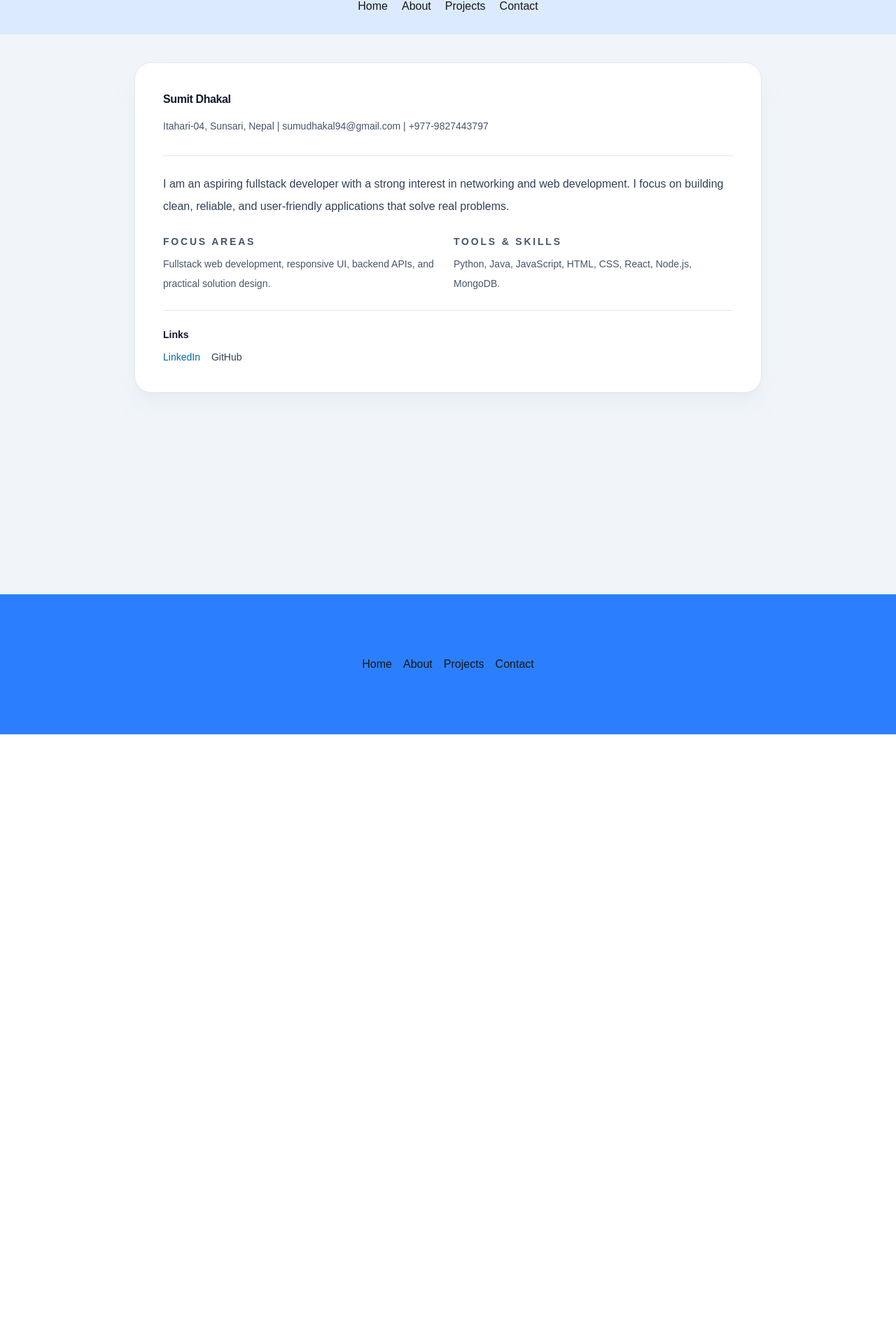
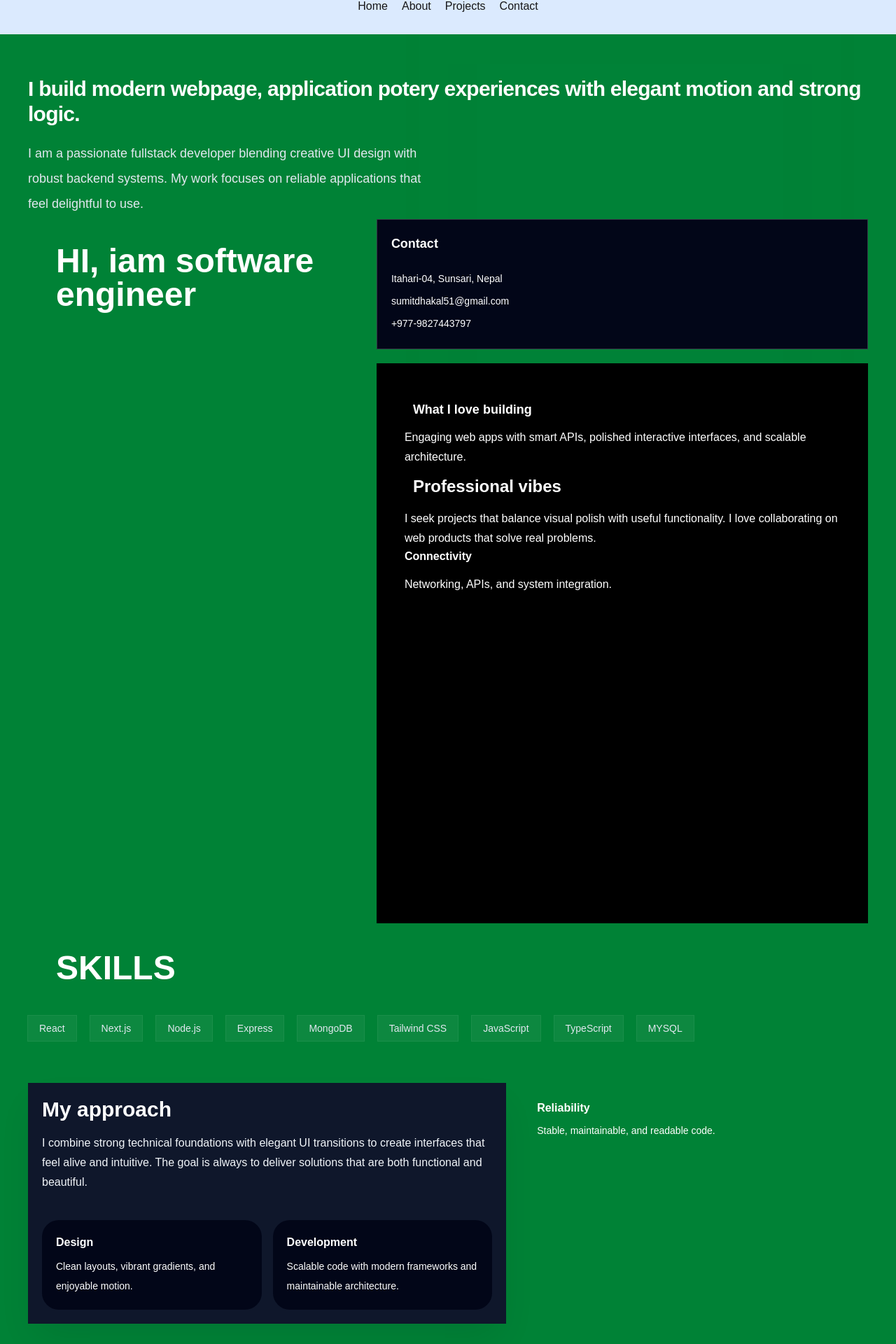
Before and after one commit to Sumit-dhakal1/personal-portfolio, a Next.js app: page /about in a window 1280 px wide. Shown: the part 31-1951 px from the top of the page at 70% size. Before the commit the page ends 1080 px from the top, so only its background shows below. Built offline with nearby package versions, Linux system fonts and the light colour scheme.

Commit message:
optimize about us

```diff
--- a/app/about/page.js
+++ b/app/about/page.js
@@ -1,64 +1,129 @@
 import Navbar from "../components/Navbar";
 import Footer from "../components/Footer";
+
+const skills = [
+"React",
+"Next.js",
+"Node.js",
+"Express",
+"MongoDB",
+"Tailwind CSS",
+"JavaScript",
+"TypeScript",
+"MYSQL",
+];
 
 export default function About() {
 return (
     <>
     <Navbar />
 
-    <main className="min-h-screen bg-slate-100 px-6 py-10 text-slate-900">
+    <main className=" bg-green-700 ">
+        <section className="relative overflow-hidden px-100 py-15 sm:px-10 lg:px-10">
+        <div className="absolute left-1/2 top-0 h-[520px] w-[520px] bg-sky-500/1 blur-3xl" />
+        <div className="absolute right-1 top-240 h-500 bg-violet-200/20 blur-3xl" />
 
-        <div className="mx-auto max-w-4xl space-y-8 rounded-3xl border border-slate-200 bg-white p-10 shadow-xl shadow-slate-200/50 animate-slide-up">
-        <header className="space-y-4">
-        <h1 className="text-3x1 font-semibold tracking-tight sm:text-6x1">
-            Sumit Dhakal
+        <div className="relative mx-auto max-w-10xl  gap-10 lg:flex-row ">
+            <div className="space-y-5 lg:w-1/1">
+
+            <h1 className="text-3xl font-bold tracking-tight text-white  sm:text-1xl">
+                I build modern webpage, application potery
+                experiences with elegant motion and strong logic.
             </h1>
-
-            <p className="text-sm text-slate-600">
-            Itahari-04, Sunsari, Nepal | sumudhakal94@gmail.com | +977-9827443797
-            </p>
-        </header>
-
-        <div className="space-y-6 border-t border-slate-200 pt-6 text-slate-700">
-            <p className="text-base leading-8">
-            I am an aspiring fullstack developer with a strong interest in networking and web development. I focus on
-            building clean, reliable, and user-friendly applications that solve real problems.
+            <p className="max-w-xl text-slate-200 sm:text-lg leading-9">
+                I am a passionate fullstack developer blending creative UI design with robust backend systems. My work focuses on reliable applications that feel delightful to use.
             </p>
 
-            <div className="grid gap-4 sm:grid-cols-2">
-            <div>
-                <h2 className="text-sm font-semibold uppercase tracking-[0.2em] text-slate-600">
-                Focus areas
-                </h2>
-                <p className="mt-2 text-sm leading-7 text-slate-600">
-                Fullstack web development, responsive UI, backend APIs, and practical solution design.
+            </div>
+
+            <div className=" flex flex direction shadow-4xl shadow-slate-150/10 backdrop-blur-x10">
+                <div className="flex h-1 p-10 animate-float display text-white shadow-sky-10/5">
+                <div className="space-y-10 ">
+                    <h1 className="text-5xl font-semibold">HI, iam software engineer</h1>
+                </div>
+                </div>
+
+                <div className="mt-1 space-y-5 ">
+                <div className=" border border-white/20 bg-slate-950/100   p-5">
+                    <h3 className="text-lg font-semibold  text-white">Contact</h3>
+                    <p className="mt-5 text-sm text-white leading-8">
+                    Itahari-04, Sunsari, Nepal
+                    <br />
+                    sumitdhakal51@gmail.com
+                    <br />
+                    +977-9827443797
+                    </p>
+                </div>
+
+                <div className=" p-10 bg-black h-200">
+                    <h3 className="text-lg m-3 font-semibold text-white">What I love building</h3>
+                    <p className="mt-3  text-white  leading-7">
+                    Engaging web apps with smart APIs,
+                    polished interactive interfaces, and scalable architecture.
+
+            <p className="text-2xl m-3 font-bold text-white">Professional vibes</p>
+                <p className="mt-4 text-white leading-7">
+                I seek projects that balance visual polish with useful functionality. I love collaborating on web products that solve real problems.
                 </p>
+                    </p>
+                <div className="text-white">
+                    <p className="font-semibold">Connectivity</p>
+                    <p className=" mt-4 leading-6 text-white-400">Networking, APIs, and system integration.</p>
+                </div>
+
+                </div>
+
+                </div>
+
             </div>
-            <div>
-                <h2 className="text-sm font-semibold uppercase tracking-[0.2em] text-slate-600">
-                Tools & skills
-                </h2>
-                <p className="mt-2 text-sm leading-7 text-slate-600">
-                Python, Java, JavaScript, HTML, CSS, React, Node.js, MongoDB.
+                <p className=" uppercase text-5xl font-bold text-white  p-10 flex flex-wrap text-white-300">Skills</p>
+                <div className="mt-1  flex flex-wrap gap-5">
+                {skills.map((skill) => (
+                    <span key={skill} className="rounded-1x2 bg-white/5 px-4 py-2 text-sm text-slate-200 ring-1 ring-white/10 transition hover:bg-sky-700/100 hover:text-white">
+                    {skill}
+                    </span>
+                ))}
+                </div>
+            </div>
+
+        </section>
+
+        <section className="mx-auto max-w-1x9 px-1 pb-10 sm:px-100 lg:px-10">
+        <div className="grid gap-5 lg:grid-cols-[1.1fr_0.8fr]">
+            <div className=" bg-slate-900/100 p-5 shadow-2xl shadow-slate-950/10 ">
+            <h2 className="text-3xl font-bold text-white">My approach</h2>
+            <p className="mt-4 text-slate-100 leading-7">
+                I combine strong technical foundations with elegant UI transitions to create interfaces that feel alive and intuitive. The goal is always to deliver solutions that are both functional and beautiful.
+            </p>
+
+            <div className="mt-10 grid gap-4 sm:grid-cols-2">
+                <div className="rounded-3xl  bg-slate-950 p-5">
+                <h3 className="font-semibold text-white">Design</h3>
+                <p className="mt-2 text-sm text-white leading-7">
+                    Clean layouts, vibrant gradients, and enjoyable motion.
                 </p>
+                </div>
+                <div className="rounded-3xl bg-slate-950 p-5">
+                <h3 className="font-semibold text-white">Development</h3>
+                <p className="mt-2 text-sm text-white leading-7">
+                    Scalable code with modern frameworks and maintainable architecture.
+                </p>
+                </div>
             </div>
             </div>
 
-            <div className="border-t border-slate-200 pt-6 text-sm text-slate-600">
-            <p className="font-semibold text-slate-900">Links</p>
-            <div className="mt-3 flex flex-wrap gap-4">
-                <a href="#linkedin" className="text-sky-700 hover:underline">
-                LinkedIn
-                </a>
-                <a href="#github" className="text-slate-700 hover:text-slate-900 hover:underline">
-                GitHub
-                </a>
-            </div>
-            </div>
-        </div>
-        </div>
+
+
+                <div className=" p-6 ">
+                    <p className="font-semibold text-white">Reliability</p>
+                    <p className="text-sm mt-2 leading-6 text-white">Stable, maintainable, and readable code.</p>
+                </div>
+                </div>
+
+
+
+        </section>
     </main>
-
     <Footer />
     </>
 );
```
